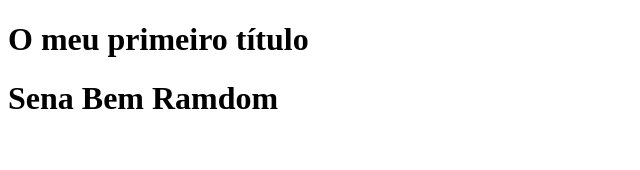
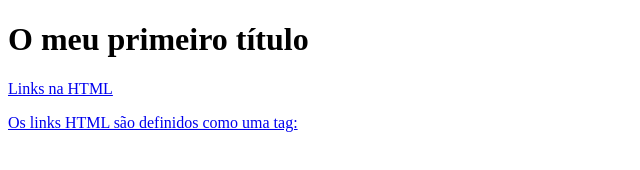
Before and after one commit to AfonsoEsteves/Test-1, a plain HTML site: page index.html in a window 1280 px wide. Shown: the whole page, without its empty margins (0-640 px from the left). Drawn offline with Linux system fonts and the light colour scheme.

Commit message:
Update index.html

```diff
--- a/index.html
+++ b/index.html
@@ -3,7 +3,11 @@
 <html>
 <body>
 <h1>O meu primeiro título</h1>
-<h1>Sena Bem Ramdom</h1>
+
 
 </body>
 </html>
+
+<a href="https://www.sporting.pt/pt%22%3ELink para o site do segundo clube do mundo com mais títulos.</a>
+<h2>Links na HTML</h2>
+<p>Os links HTML são definidos como uma tag:</p>
```
